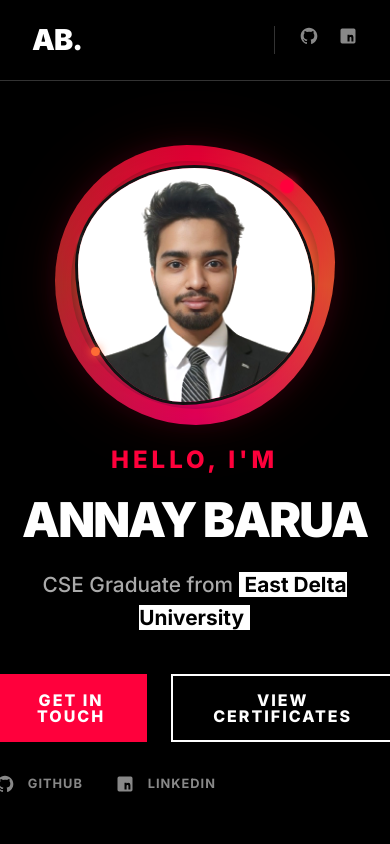
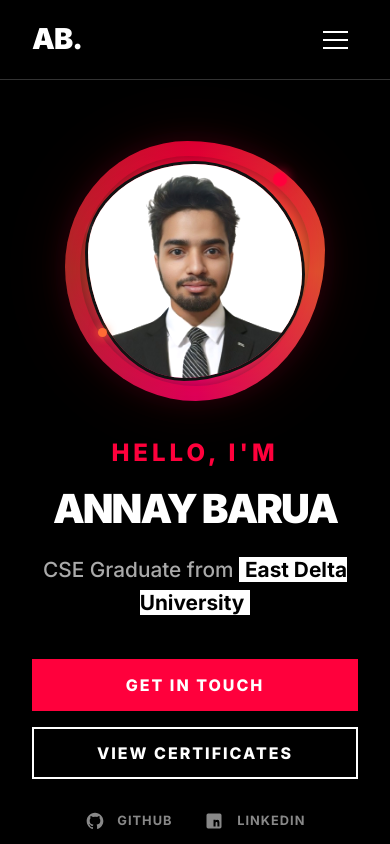
Before and after one commit to Dhrubo123/Annay-portfolio, a Next.js app: page / in a window 390 px wide. Shown: the top 844 px of the page. Built offline with nearby package versions, Linux system fonts and the light colour scheme.

Commit message:
mpbile responsive

```diff
--- a/src/app/page.js
+++ b/src/app/page.js
@@ -1,8 +1,17 @@
-'use client';
-
+import { useState, useEffect } from 'react';
 import styles from './page.module.css';
 
 export default function Home() {
+  const [isMenuOpen, setIsMenuOpen] = useState(false);
+  const [isScrolled, setIsScrolled] = useState(false);
+
+  useEffect(() => {
+    const handleScroll = () => {
+      setIsScrolled(window.scrollY > 50);
+    };
+    window.addEventListener('scroll', handleScroll);
+    return () => window.removeEventListener('scroll', handleScroll);
+  }, []);
   const downloadFile = async (filePath, fileName) => {
     try {
       const res = await fetch(filePath);
@@ -53,15 +62,26 @@ export default function Home() {
   return (
     <main className={styles.main}>
       {/* Navbar Placeholder */}
-      <header className={styles.header}>
+      <header className={`${styles.header} ${isScrolled ? styles.headerScrolled : ''}`}>
         <div className={`container ${styles.nav}`}>
           <h1 className={styles.logo}>AB.</h1>
-          <nav className={styles.navContent}>
+
+          <button
+            className={`${styles.mobileMenuBtn} ${isMenuOpen ? styles.menuActive : ''}`}
+            onClick={() => setIsMenuOpen(!isMenuOpen)}
+            aria-label="Toggle Menu"
+          >
+            <span></span>
+            <span></span>
+            <span></span>
+          </button>
+
+          <nav className={`${styles.navContent} ${isMenuOpen ? styles.navActive : ''}`}>
             <ul className={styles.navLinks}>
-              <li><a href="#about">About</a></li>
-              <li><a href="#skills">Skills</a></li>
-              <li><a href="#certificates">Certificates</a></li>
-              <li><a href="#contact">Contact</a></li>
+              <li><a href="#about" onClick={() => setIsMenuOpen(false)}>About</a></li>
+              <li><a href="#skills" onClick={() => setIsMenuOpen(false)}>Skills</a></li>
+              <li><a href="#certificates" onClick={() => setIsMenuOpen(false)}>Certificates</a></li>
+              <li><a href="#contact" onClick={() => setIsMenuOpen(false)}>Contact</a></li>
             </ul>
             <div className={styles.headerSocials}>
               <a href="https://github.com/Annaybarua" target="_blank" aria-label="GitHub">
@@ -89,11 +109,11 @@ export default function Home() {
               <a href="#certificates" className={styles.secondaryBtn}>View Certificates</a>
             </div>
             <div className={`${styles.heroSocials} animate-fade-in delay-3`}>
-              <a href="https://github.com/yourusername" target="_blank" className={styles.heroSocialIcon}>
+              <a href="https://github.com/Annaybarua" target="_blank" className={styles.heroSocialIcon}>
                 <svg viewBox="0 0 24 24"><path d="M12 2C6.477 2 2 6.477 2 12c0 4.42 2.865 8.166 6.839 9.489.5.092.682-.217.682-.482 0-.237-.008-.866-.013-1.7-2.782.603-3.369-1.34-3.369-1.34-.454-1.156-1.11-1.463-1.11-1.463-.908-.62.069-.608.069-.608 1.003.07 1.531 1.03 1.531 1.03.892 1.529 2.341 1.087 2.91.832.092-.647.35-1.088.636-1.338-2.22-.253-4.555-1.11-4.555-4.943 0-1.091.39-1.984 1.029-2.683-.103-.253-.446-1.27.098-2.647 0 0 .84-.269 2.75 1.025A9.57 9.57 0 0112 6.836c.85.004 1.705.114 2.51.336 1.909-1.294 2.748-1.025 2.748-1.025.546 1.377.203 2.394.1 2.647.64.699 1.028 1.592 1.028 2.683 0 3.842-2.339 4.687-4.566 4.935.359.309.678.92.678 1.855 0 1.338-.012 2.419-.012 2.747 0 .268.18.58.688.482C19.138 20.161 22 16.418 22 12c0-5.523-4.477-10-10-10z" /></svg>
                 <span>GitHub</span>
               </a>
-              <a href="https://linkedin.com/in/yourusername" target="_blank" className={styles.heroSocialIcon}>
+              <a href="https://www.linkedin.com/in/annay-barua-405849204?utm_source=share_via&utm_content=profile&utm_medium=member_android" target="_blank" className={styles.heroSocialIcon}>
                 <svg viewBox="0 0 24 24"><path d="M19 3a2 2 0 0 1 2 2v14a2 2 0 0 1-2 2H5a2 2 0 0 1-2-2V5a2 2 0 0 1 2-2h14m-.5 15.5v-5.3a2.7 2.7 0 0 0-2.7-2.7c-.8 0-1.5.4-1.9 1v-1h-2.5v8h2.5v-4.3c0-.6.5-1.1 1.1-1.1.6 0 1.1.5 1.1 1.1v4.3h2.5M7 18.5V9h2.5v9.5H7M8.3 7.5c-.8 0-1.5-.7-1.5-1.5s.7-1.5 1.5-1.5 1.5.7 1.5 1.5-.7 1.5-1.5 1.5z" /></svg>
                 <span>LinkedIn</span>
               </a>
@@ -186,10 +206,10 @@ export default function Home() {
 
       <footer className={styles.footer}>
         <div className={styles.footerSocials}>
-          <a href="https://github.com/yourusername" target="_blank" aria-label="GitHub">
+          <a href="https://github.com/Annaybarua" target="_blank" aria-label="GitHub">
             <svg viewBox="0 0 24 24"><path d="M12 2C6.477 2 2 6.477 2 12c0 4.42 2.865 8.166 6.839 9.489.5.092.682-.217.682-.482 0-.237-.008-.866-.013-1.7-2.782.603-3.369-1.34-3.369-1.34-.454-1.156-1.11-1.463-1.11-1.463-.908-.62.069-.608.069-.608 1.003.07 1.531 1.03 1.531 1.03.892 1.529 2.341 1.087 2.91.832.092-.647.35-1.088.636-1.338-2.22-.253-4.555-1.11-4.555-4.943 0-1.091.39-1.984 1.029-2.683-.103-.253-.446-1.27.098-2.647 0 0 .84-.269 2.75 1.025A9.57 9.57 0 0112 6.836c.85.004 1.705.114 2.51.336 1.909-1.294 2.748-1.025 2.748-1.025.546 1.377.203 2.394.1 2.647.64.699 1.028 1.592 1.028 2.683 0 3.842-2.339 4.687-4.566 4.935.359.309.678.92.678 1.855 0 1.338-.012 2.419-.012 2.747 0 .268.18.58.688.482C19.138 20.161 22 16.418 22 12c0-5.523-4.477-10-10-10z" /></svg>
           </a>
-          <a href="https://linkedin.com/in/yourusername" target="_blank" aria-label="LinkedIn">
+          <a href="https://www.linkedin.com/in/annay-barua-405849204?utm_source=share_via&utm_content=profile&utm_medium=member_android" target="_blank" aria-label="LinkedIn">
             <svg viewBox="0 0 24 24"><path d="M19 3a2 2 0 0 1 2 2v14a2 2 0 0 1-2 2H5a2 2 0 0 1-2-2V5a2 2 0 0 1 2-2h14m-.5 15.5v-5.3a2.7 2.7 0 0 0-2.7-2.7c-.8 0-1.5.4-1.9 1v-1h-2.5v8h2.5v-4.3c0-.6.5-1.1 1.1-1.1.6 0 1.1.5 1.1 1.1v4.3h2.5M7 18.5V9h2.5v9.5H7M8.3 7.5c-.8 0-1.5-.7-1.5-1.5s.7-1.5 1.5-1.5 1.5.7 1.5 1.5-.7 1.5-1.5 1.5z" /></svg>
           </a>
         </div>
--- a/src/app/page.module.css
+++ b/src/app/page.module.css
@@ -10,14 +10,56 @@
   background: #000000;
   z-index: 100;
   border-bottom: 1px solid #333;
+  height: 80px;
+  transition: all 0.3s ease;
+}
+
+.headerScrolled {
+  height: 70px;
+  background: rgba(0, 0, 0, 0.9);
+  backdrop-filter: blur(10px);
+  box-shadow: 0 10px 30px rgba(0,0,0,0.3);
 }
 
 .nav {
   display: flex;
   justify-content: space-between;
   align-items: center;
-  height: 80px;
+  height: 100%;
 }
+
+/* Mobile Menu Button */
+.mobileMenuBtn {
+  display: none;
+  flex-direction: column;
+  gap: 6px;
+  background: none;
+  border: none;
+  cursor: pointer;
+  z-index: 1000;
+  padding: 10px;
+}
+
+.mobileMenuBtn span {
+  display: block;
+  width: 25px;
+  height: 2px;
+  background: var(--foreground);
+  transition: all 0.3s ease;
+}
+
+.menuActive span:nth-child(1) {
+  transform: translateY(8px) rotate(45deg);
+}
+
+.menuActive span:nth-child(2) {
+  opacity: 0;
+}
+
+.menuActive span:nth-child(3) {
+  transform: translateY(-8px) rotate(-45deg);
+}
+
 
 .logo {
   font-size: 1.8rem;
@@ -613,45 +655,141 @@
 }
 
 @media (max-width: 768px) {
-  .navLinks {
-    display: none;
+  .mobileMenuBtn {
+    display: flex;
   }
 
+  .navContent {
+    position: fixed;
+    top: 0;
+    right: -100%;
+    width: 100%;
+    height: 100vh;
+    background: #000;
+    flex-direction: column;
+    justify-content: center;
+    align-items: center;
+    gap: 3rem;
+    transition: all 0.5s cubic-bezier(0.77,0.2,0.05,1.0);
+    z-index: 900;
+    padding: 2rem;
+    border-left: none;
+  }
+
+  .navActive {
+    right: 0;
+  }
+
+  .navLinks {
+    flex-direction: column;
+    text-align: center;
+    gap: 2.5rem;
+  }
+
+  .navLinks a {
+    font-size: 1.5rem;
+  }
+
+  .headerSocials {
+    border-left: none;
+    padding-left: 0;
+    border-top: 1px solid #333;
+    padding-top: 2rem;
+    width: 100%;
+    justify-content: center;
+    gap: 2.5rem;
+  }
+
+  .headerSocials svg {
+    width: 30px;
+    height: 30px;
+  }
+
+  /* Hero Adjustments */
   .name {
-    font-size: 3rem;
+    font-size: clamp(3rem, 12vw, 4rem);
   }
 
   .heroContainer {
     flex-direction: column-reverse;
     text-align: center;
-    gap: 2rem;
-    padding-top: 2rem;
+    gap: 3rem;
+    padding-top: 4rem;
+  }
+
+  .heroContent {
+    max-width: 100%;
   }
 
   .heroImageContainer::before {
-    width: 300px;
-    height: 300px;
-  }
-
-  .heroImageContainer::after {
     width: 280px;
     height: 280px;
   }
 
-  .heroImageWrapper {
-    padding: 4px;
+  .heroImageContainer::after {
+    width: 260px;
+    height: 260px;
   }
 
   .heroImage {
-    width: 240px;
-    height: 240px;
+    width: 220px;
+    height: 220px;
   }
 
   .heroButtons {
-    justify-content: center;
+    flex-direction: column;
+    gap: 1rem;
   }
 
-  .subtitle {
-    margin: 0 auto 2.5rem;
+  .heroSocials {
+    justify-content: center;
+    margin-top: 2rem;
+  }
+
+  /* Skills Grid */
+  .skillsGrid {
+    grid-template-columns: repeat(2, 1fr);
+    padding: 0 1rem 3rem;
+  }
+
+  /* Certificates Grid */
+  .certificatesGrid {
+    grid-template-columns: 1fr;
+    gap: 2rem;
+  }
+
+  /* About */
+  .aboutGrid {
+    font-size: 1rem;
+    padding: 0 1rem;
+  }
+
+  /* Contact */
+  .contactCard {
+    padding: 3rem 1.5rem;
+  }
+
+  .contactButtons {
+    flex-direction: column;
+    width: 100%;
+  }
+
+  .contactButtons a, .contactButtons button {
+    width: 100%;
+  }
+
+  .cvButtons {
+    width: 100%;
+    flex-direction: column;
   }
 }
+
+@media (max-width: 480px) {
+  .skillsGrid {
+    grid-template-columns: 1fr;
+  }
+
+  .name {
+    font-size: 2.5rem;
+  }
+}
```
